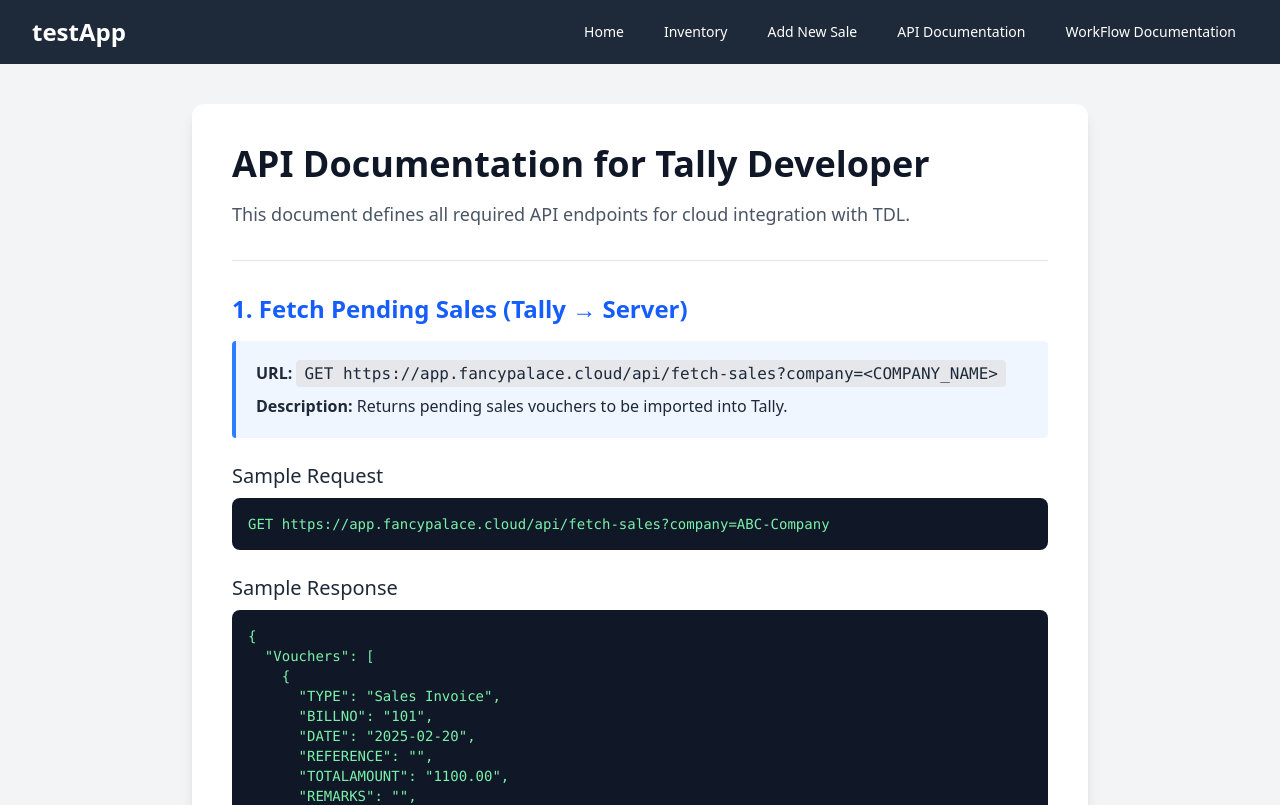
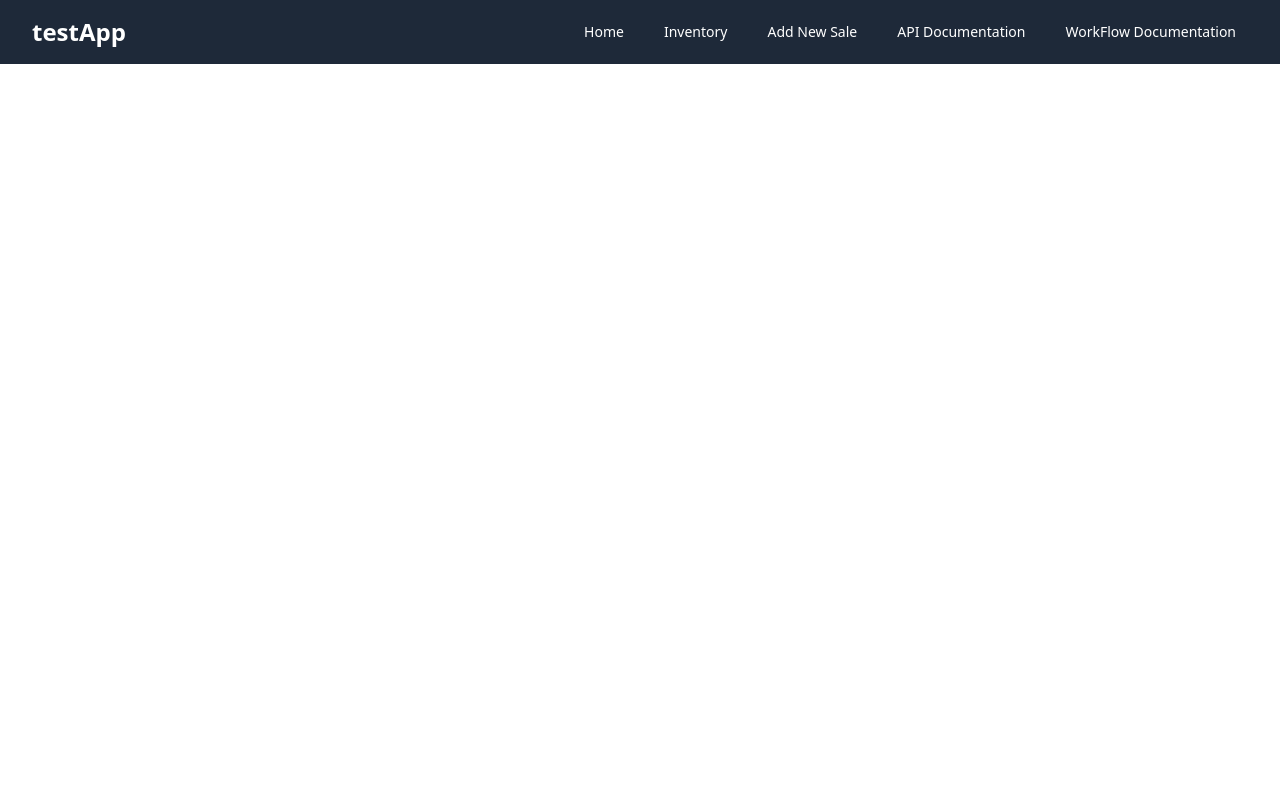
Before and after one commit to jaseeerr/tallypos, a React (Vite) app in the folder client/: page /api in a window 1280 px wide. Shown: the top 805 px of the page. Built offline with nearby package versions, Linux system fonts and the light colour scheme.

Commit message:
viewCompanyFixAndBalanceupdate2222222

```diff
--- a/client/src/App.jsx
+++ b/client/src/App.jsx
@@ -21,7 +21,7 @@ function App() {
                         <Route path="/listSales" element={<SalesList />} />
 
             <Route path="/purchase" element={<Purchases />} />
-                        <Route path="/api" element={<TallyApiDoc />} />
+                        <Route path="/api-doc" element={<TallyApiDoc />} />
                         <Route path="/workflow" element={<Workflow />} />
 
           </Routes>
--- a/client/src/components/Navbar.jsx
+++ b/client/src/components/Navbar.jsx
@@ -22,7 +22,7 @@ function Navbar() {
                             {/* <Link to="/listSales" className="hover:bg-gray-700 px-3 py-2 rounded-md text-sm font-medium">Sales</Link> */}
 
               {/* <Link to="/purchase" className="hover:bg-gray-700 px-3 py-2 rounded-md text-sm font-medium">Purchases</Link> */}
-                            <Link to="/api" className="hover:bg-gray-700 px-3 py-2 rounded-md text-sm font-medium">API Documentation</Link>
+                            <Link to="/api-doc" className="hover:bg-gray-700 px-3 py-2 rounded-md text-sm font-medium">API Documentation</Link>
                             <Link to="/workflow" className="hover:bg-gray-700 px-3 py-2 rounded-md text-sm font-medium">WorkFlow Documentation</Link>
 
             </div>
```
